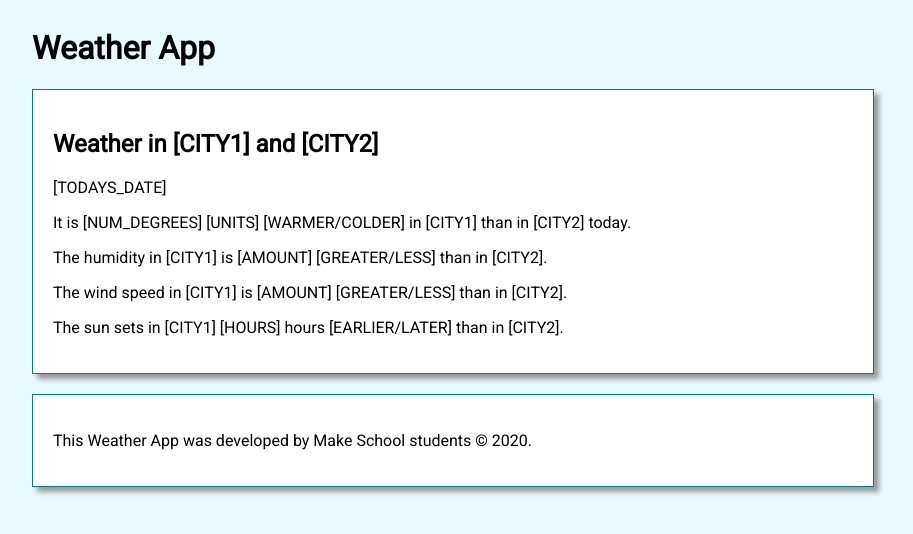
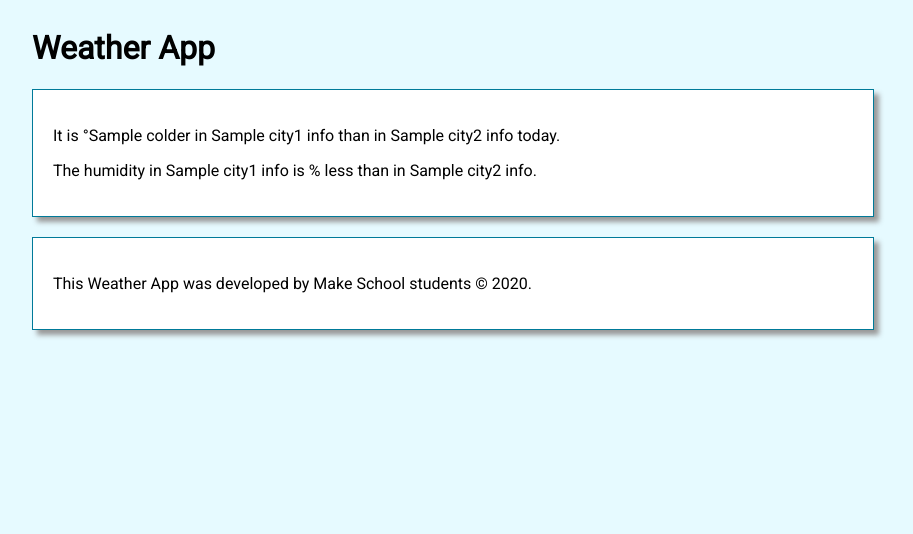
Before and after one commit to ddoherty145/Module-4, a Flask app: template templates/comparison_results.html in a window 1280 px wide. Shown: the top 534 px of the page, without its empty margins (208-1121 px from the left). Run offline with Flask 3, Linux system fonts and the light colour scheme; the template is opened without the code that fills it: most values are stand-ins (such as "Sample title", 1, 10 or a date in 2020).

Commit message:
compare two cities commit

```diff
--- a/app.py
+++ b/app.py
@@ -81,27 +81,63 @@
 @app.route('/comparison_results')
 def comparison_results():
     """Displays the relative weather for 2 different cities."""
-    # TODO: Use 'request.args' to retrieve the cities & units from the query
-    # parameters.
-    city1 = ''
-    city2 = ''
-    units = ''
+    city1 = request.args.get('city1')
+    city2 = request.args.get('city2')
+    units = request.args.get('units')
 
-    # TODO: Make 2 API calls, one for each city. HINT: You may want to write a
-    # helper function for this!
+    def get_weather_data(city, units):
+        """Fetch weather data for a city."""
+        params = {
+            'q': city,
+            'units': units,
+            'appid': API_KEY
+        }
+        response = requests.get(API_URL, params=params)
+        if response.status_code == 200:
+            return response.json()
+        else:
+            print(f"Error fetching data for {city}: {response.status_code} - {response.json().get('message')}")
+            return None
 
+    city1_data = get_weather_data(city1, units)
+    city2_data = get_weather_data(city2, units)
 
-    # TODO: Pass the information for both cities in the context. Make sure to
-    # pass info for the temperature, humidity, wind speed, and sunset time!
-    # HINT: It may be useful to create 2 new dictionaries, `city1_info` and
-    # `city2_info`, to organize the data.
+    if not city1_data:
+        return render_template('error.html', error=f"Could not fetch data for {city1}.")
+    if not city2_data:
+        return render_template('error.html', error=f"Could not fetch data for {city2}.")
+
+    city1_info = {
+        'temp': city1_data.get('main', {}).get('temp', 'N/A'),
+        'humidity': city1_data.get('main', {}).get('humidity', 'N/A'),
+        'wind_speed': city1_data.get('wind', {}).get('speed', 'N/A'),
+        'sunset': datetime.fromtimestamp(city1_data['sys'].get('sunset', 0)) if city1_data['sys'].get('sunset') else 'N/A',
+        'name': city1_data.get('name', 'Unknown')
+    }
+
+    city2_info = {
+        'temp': city2_data.get('main', {}).get('temp', 'N/A'),
+        'humidity': city2_data.get('main', {}).get('humidity', 'N/A'),
+        'wind_speed': city2_data.get('wind', {}).get('speed', 'N/A'),
+        'sunset': datetime.fromtimestamp(city2_data['sys'].get('sunset', 0)) if city2_data['sys'].get('sunset') else 'N/A',
+        'name': city2_data.get('name', 'Unknown')
+    }
+
+    temp_diff = abs(city1_info['temp'] - city2_info['temp']) if city1_info['temp'] != 'N/A' and city2_info['temp'] != 'N/A' else 'N/A'
+
     context = {
-
+        'date': datetime.now().strftime('%A, %B %d, %Y'),
+        'units_letter': get_letter_for_units(units),
+        'city1_info': city1_info,
+        'city2_info': city2_info,
+        'temp_diff': temp_diff,
+        'abs': abs
     }
 
     return render_template('comparison_results.html', **context)
 
 
+
 if __name__ == '__main__':
     app.config['ENV'] = 'development'
     app.run(debug=True)
--- a/templates/comparison_results.html
+++ b/templates/comparison_results.html
@@ -1,35 +1,26 @@
 {% extends 'base.html' %}
 {% block content %}
-
 <section class="weather-form">
-    {#
-        TODO: Replace the hard-coded cities and date below with data from the
-        server.
-    #}
-    <h1>Weather in [CITY1] and [CITY2]</h1>
-    <p>[TODAYS_DATE]</p>
-
-
-    {#
-        TODO: Add the temperature, description, and min & max temperature below.
-        Replace 'F' with the appropriate units.
-    #}
     <p>
-        It is [NUM_DEGREES] [UNITS] [WARMER/COLDER] in [CITY1] than in [CITY2] today.
+        It is
+        {% if city1_info.temp != 'N/A' and city2_info.temp != 'N/A' %}
+            {{ abs(city1_info.temp - city2_info.temp) }}°{{ units_letter }}
+            {{ 'warmer' if city1_info.temp > city2_info.temp else 'colder' }}
+        {% else %}
+            an unknown temperature difference
+        {% endif %}
+        in {{ city1_info.name }} than in {{ city2_info.name }} today.
     </p>
 
     <p>
-        The humidity in [CITY1] is [AMOUNT] [GREATER/LESS] than in [CITY2].
+        The humidity in {{ city1_info.name }} is
+        {% if city1_info.humidity != 'N/A' and city2_info.humidity != 'N/A' %}
+            {{ abs(city1_info.humidity - city2_info.humidity) }}%
+            {{ 'greater' if city1_info.humidity > city2_info.humidity else 'less' }}
+        {% else %}
+            an unknown difference
+        {% endif %}
+        than in {{ city2_info.name }}.
     </p>
-
-    <p>
-        The wind speed in [CITY1] is [AMOUNT] [GREATER/LESS] than in [CITY2].
-    </p>
-
-    <p>
-        The sun sets in [CITY1] [HOURS] hours [EARLIER/LATER] than in [CITY2].
-    </p>
-
 </section>
-
 {% endblock %}
```
